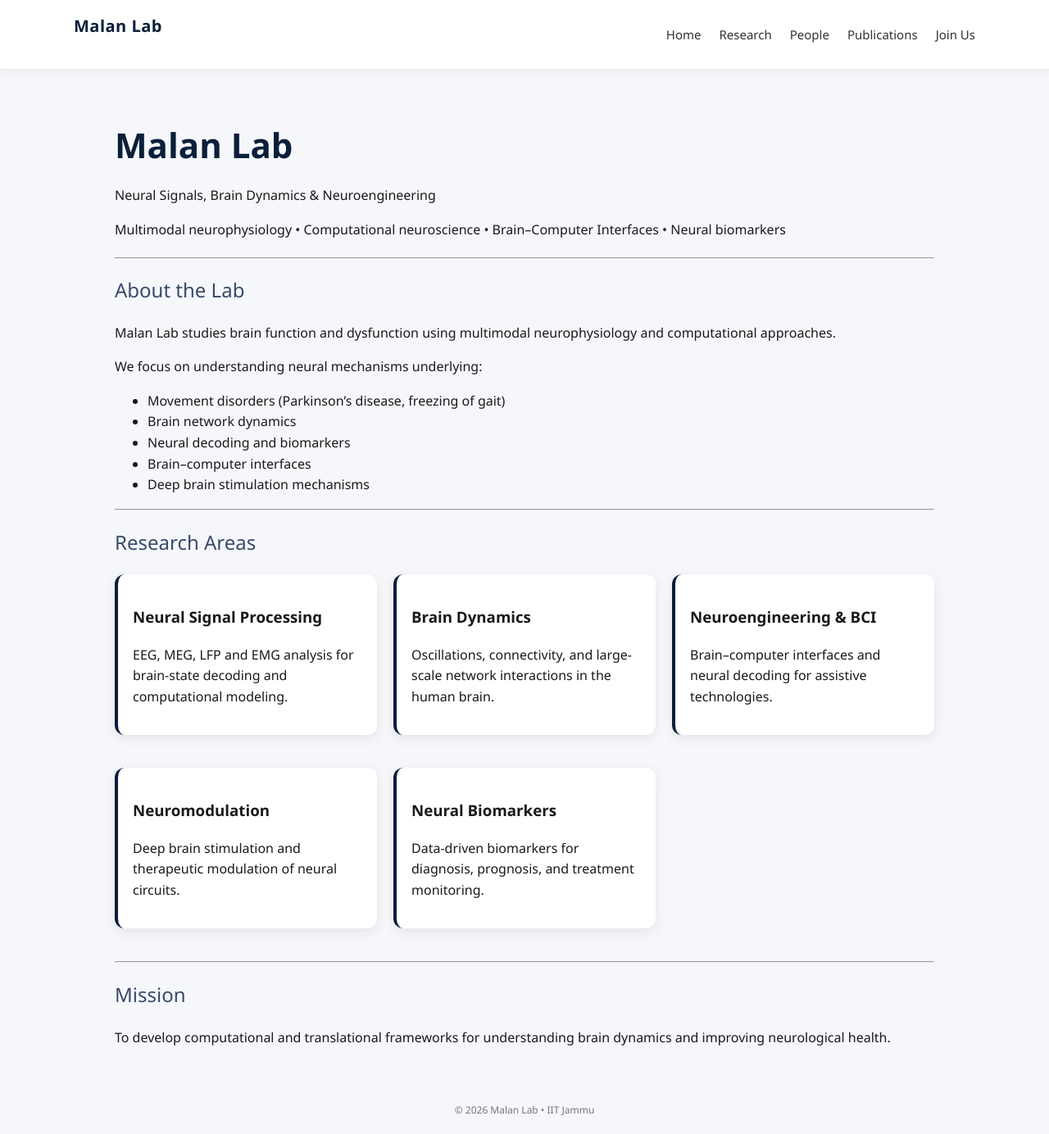
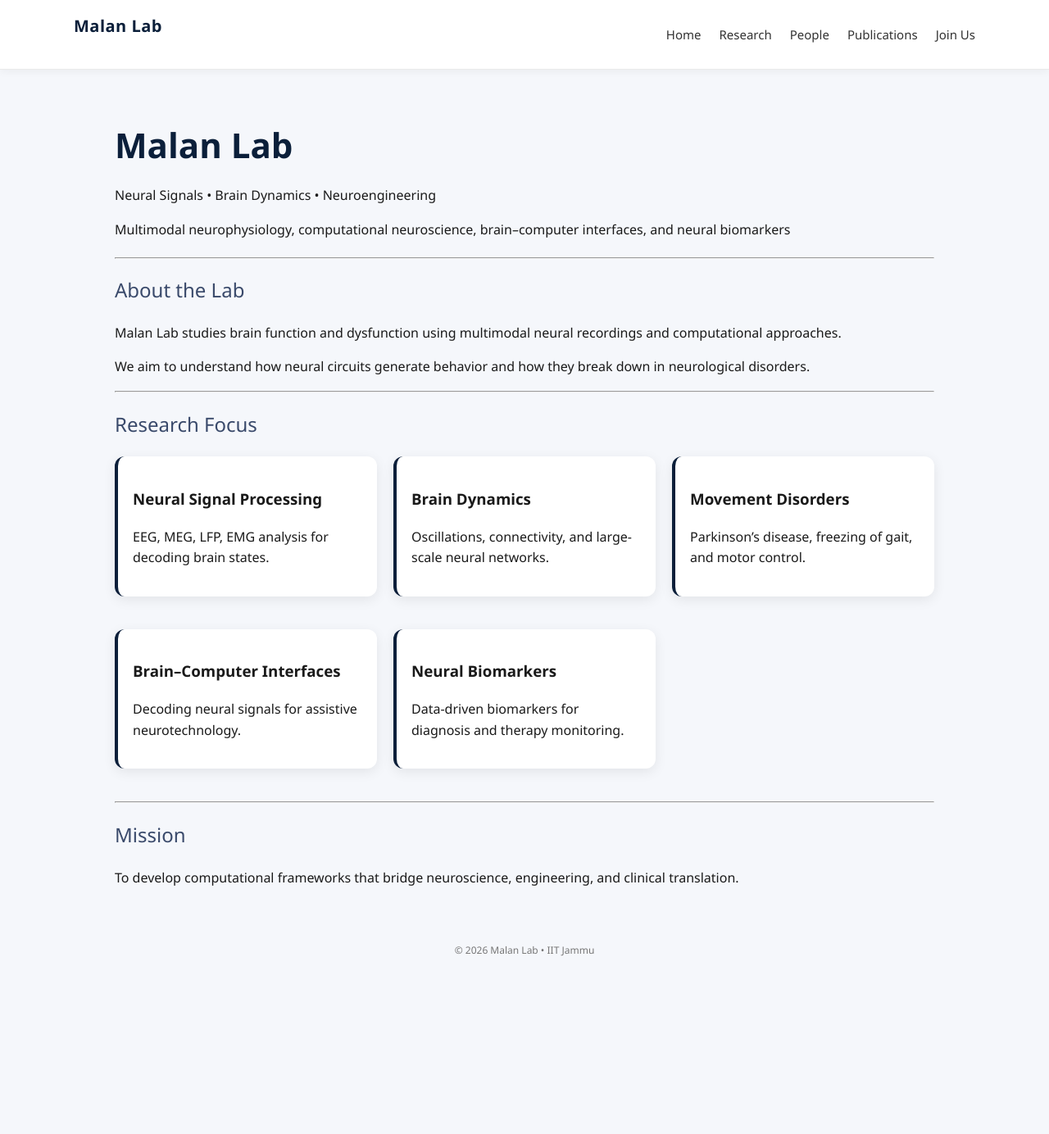
Before and after one commit to malanlab/malanlab.github.io, a Jekyll site: the page built from index.md, in a window 1280 px wide and 1384 px high. Shown: the whole window at 82% size. Built offline with Jekyll 4.4.1, drawn with Linux system fonts in a browser that asks for light colours.

Commit message:
Update index.md

```diff
--- a/index.md
+++ b/index.md
@@ -5,9 +5,11 @@
 
 <div class="hero">
   <h1>Malan Lab</h1>
-  <p class="tagline">Neural Signals, Brain Dynamics & Neuroengineering</p>
+  <p class="tagline">
+    Neural Signals • Brain Dynamics • Neuroengineering
+  </p>
   <p class="subtitle">
-    Multimodal neurophysiology • Computational neuroscience • Brain–Computer Interfaces • Neural biomarkers
+    Multimodal neurophysiology, computational neuroscience, brain–computer interfaces, and neural biomarkers
   </p>
 </div>
 
@@ -15,45 +17,39 @@
 
 ## About the Lab
 
-Malan Lab studies brain function and dysfunction using multimodal neurophysiology and computational approaches.
+Malan Lab studies brain function and dysfunction using multimodal neural recordings and computational approaches.
 
-We focus on understanding neural mechanisms underlying:
-
-- Movement disorders (Parkinson’s disease, freezing of gait)
-- Brain network dynamics
-- Neural decoding and biomarkers
-- Brain–computer interfaces
-- Deep brain stimulation mechanisms
+We aim to understand how neural circuits generate behavior and how they break down in neurological disorders.
 
 ---
 
-## Research Areas
+## Research Focus
 
 <div class="grid">
 
 <div class="card">
 <h3>Neural Signal Processing</h3>
-<p>EEG, MEG, LFP and EMG analysis for brain-state decoding and computational modeling.</p>
+<p>EEG, MEG, LFP, EMG analysis for decoding brain states.</p>
 </div>
 
 <div class="card">
 <h3>Brain Dynamics</h3>
-<p>Oscillations, connectivity, and large-scale network interactions in the human brain.</p>
+<p>Oscillations, connectivity, and large-scale neural networks.</p>
 </div>
 
 <div class="card">
-<h3>Neuroengineering & BCI</h3>
-<p>Brain–computer interfaces and neural decoding for assistive technologies.</p>
+<h3>Movement Disorders</h3>
+<p>Parkinson’s disease, freezing of gait, and motor control.</p>
 </div>
 
 <div class="card">
-<h3>Neuromodulation</h3>
-<p>Deep brain stimulation and therapeutic modulation of neural circuits.</p>
+<h3>Brain–Computer Interfaces</h3>
+<p>Decoding neural signals for assistive neurotechnology.</p>
 </div>
 
 <div class="card">
 <h3>Neural Biomarkers</h3>
-<p>Data-driven biomarkers for diagnosis, prognosis, and treatment monitoring.</p>
+<p>Data-driven biomarkers for diagnosis and therapy monitoring.</p>
 </div>
 
 </div>
@@ -62,4 +58,4 @@
 
 ## Mission
 
-To develop computational and translational frameworks for understanding brain dynamics and improving neurological health.
+To develop computational frameworks that bridge neuroscience, engineering, and clinical translation.
```
